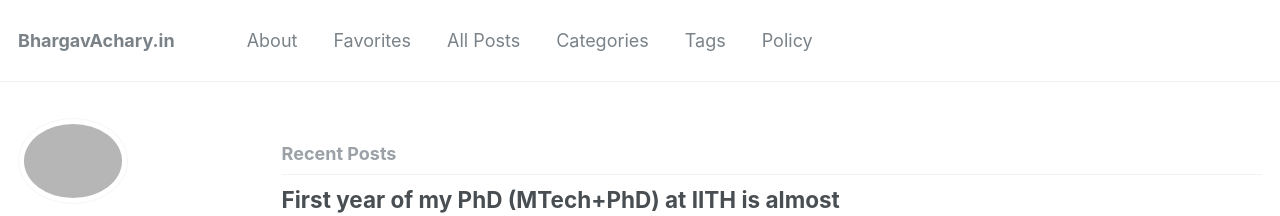
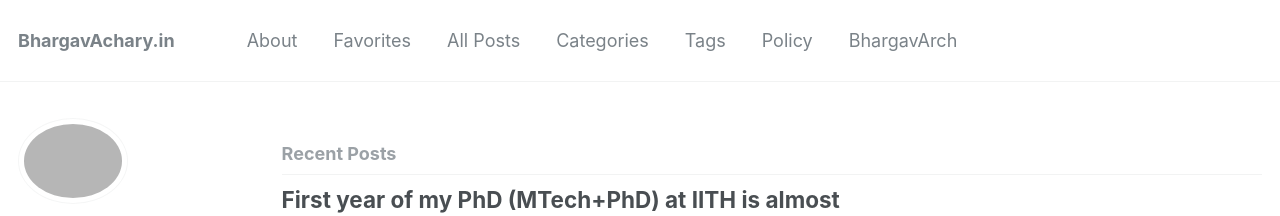
Before and after one commit to bhargavachary/bhargavachary.github.io, a Jekyll site: the page built from index.html, in a window 1280 px wide and 1260 px high. Shown: the top 216 px of the window. Built offline with Jekyll 4.4.1, drawn with Linux system fonts in a browser that asks for light colours; the list of posts is cut into pages by our own code.

Commit message:
corrections

```diff
--- a/_data/navigation.yml
+++ b/_data/navigation.yml
@@ -19,3 +19,6 @@ main:
 
   - title: "Policy"
     url: /terms/
+
+  - title: "BhargavArch"
+    url: http://bhargavarch.github.io
```
